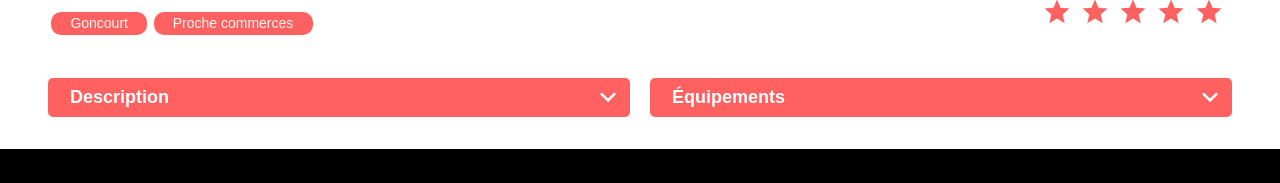
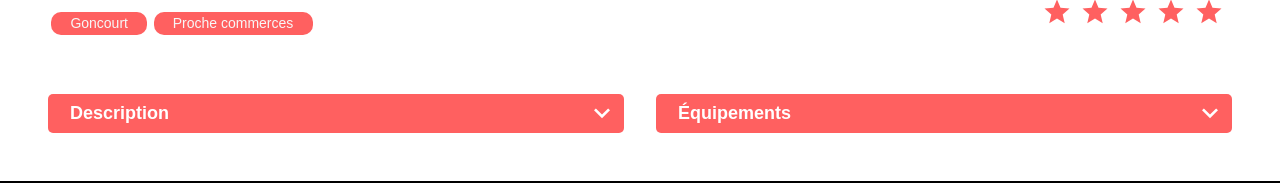
Before and after one commit to minhajshafiq/Projet-7, a React (Create React App) app: page /location/0979876d in a window 1280 px wide. Shown: the part 702-885 px from the top of the page. Built offline with nearby package versions, Linux system fonts and the light colour scheme.

Commit message:
Bug fix bouton collé page location

```diff
--- a/src/component/pages/location/Location.jsx
+++ b/src/component/pages/location/Location.jsx
@@ -57,11 +57,11 @@ function Logement() {
 
       <div className='location_btnlist'>
 
-        <div className='location_btn'>
+        <div className='location_btn bouton_1'>
           <Collapse title="Description" description={location.description} />
         </div>
 
-        <div className='location_btn'>
+        <div className='location_btn bouton_2'>
           <Collapse title="Équipements" description={location.equipments.map((equipment, index) => <li className='location_equipment' key={index}>{equipment}</li>)} />
         </div>
 
--- a/src/component/pages/location/Location.scss
+++ b/src/component/pages/location/Location.scss
@@ -76,6 +76,16 @@
     .location_btn {
         width: 100%;
         max-width: 582px;
+    }
+
+    .bouton {
+        &_1 {
+            margin: 1rem 1rem 1rem 0;
+        }
+
+        &_2 {
+            margin: 1rem 0 1rem 1rem;
+        }
     }
 
      .location_equipment {
```
